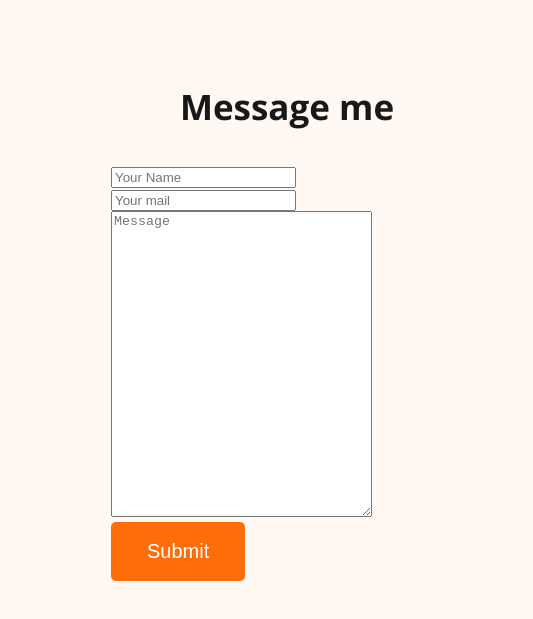
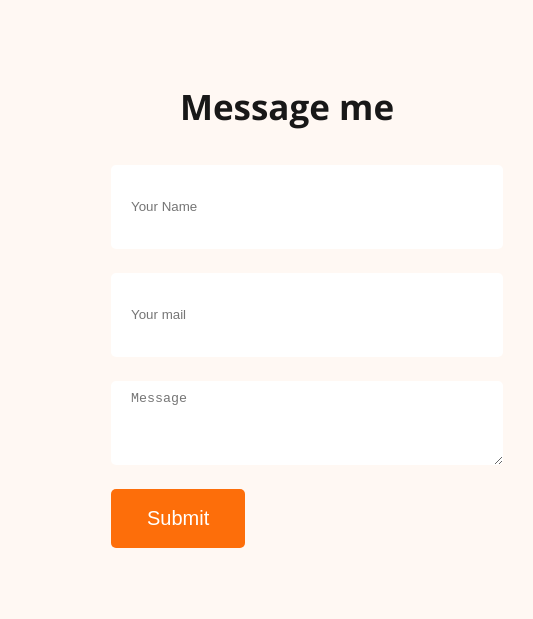
Before and after one commit to RafieQt/PORT, a plain HTML site: page index.html in a window 1280 px wide. Shown: the part 3382-4001 px from the top of the page, 579-1112 px from the left. Drawn offline with nearby package versions, Linux system fonts and the light colour scheme.

Commit message:
few details are left

```diff
--- a/styles/design.css
+++ b/styles/design.css
@@ -171,3 +171,14 @@ footer{
 .footer-col{
     width: 50%;
 }
+
+footer input[type="text"], footer input[type="email"], footer textarea{
+    height: 64px;
+    width: 100%;
+    border-radius: 5px;
+    background-color: white;
+    display: block;
+    padding: 10px 20px;
+    margin-bottom: 24px;
+    border: none;
+}
```
